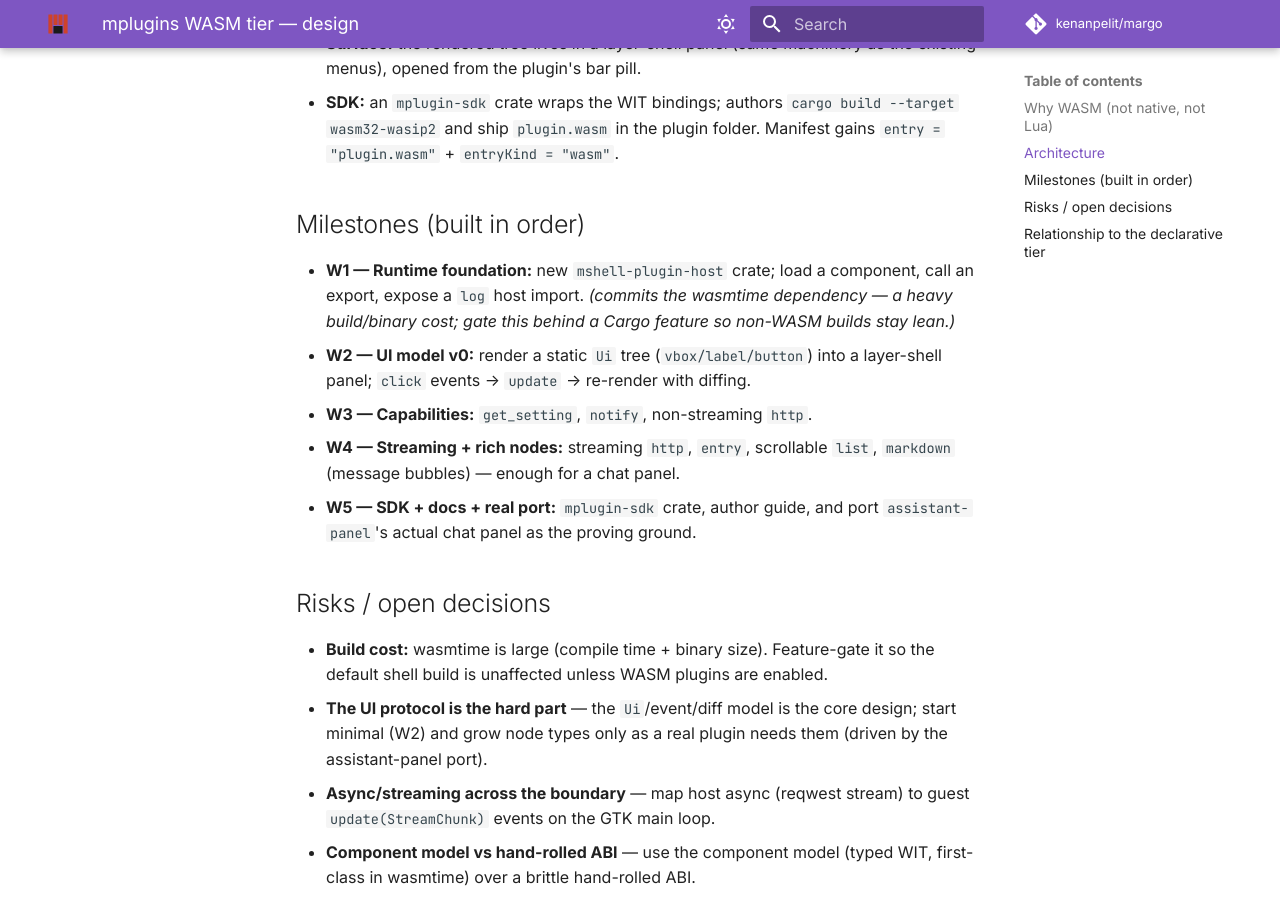
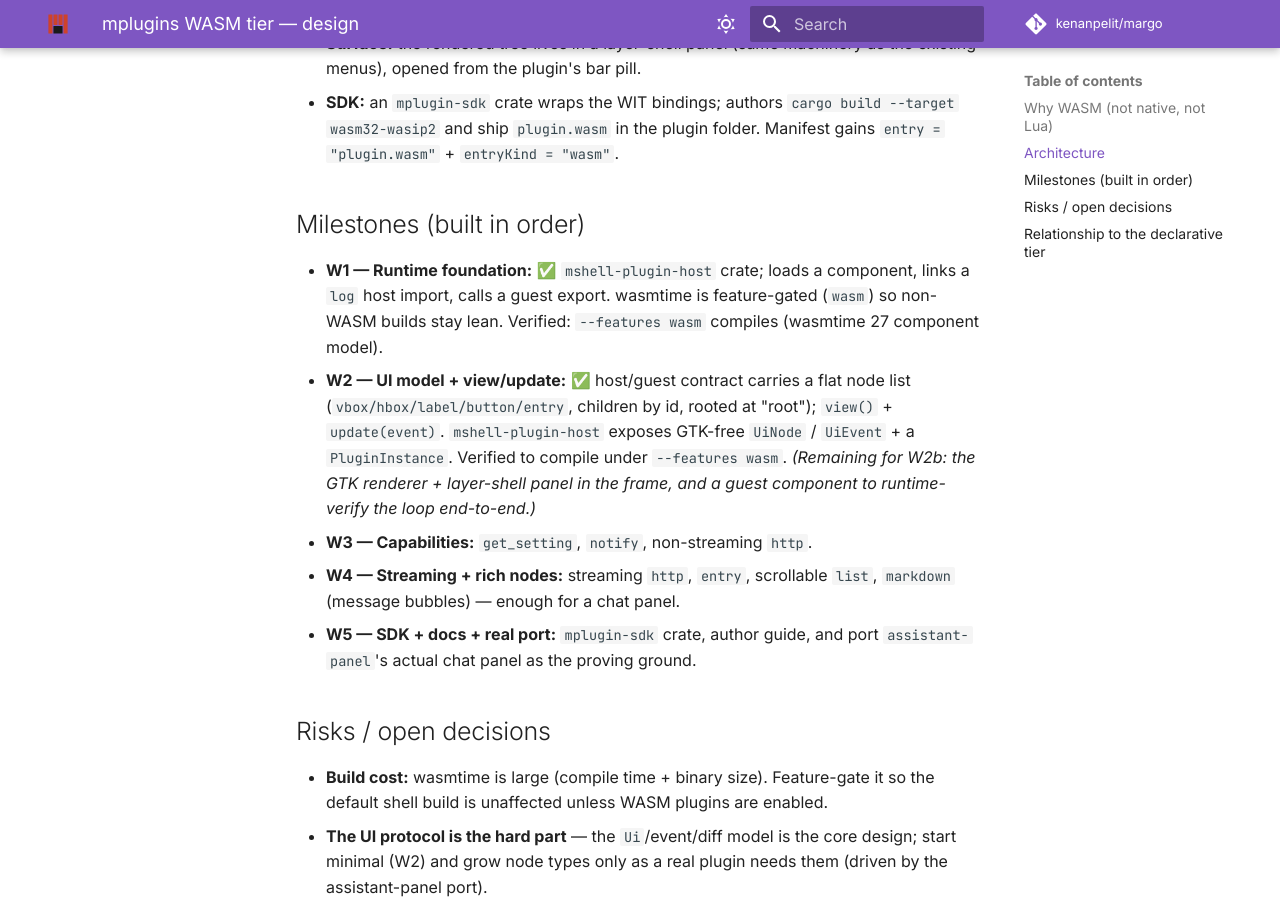
Before and after one commit to kenanpelit/margo, an MkDocs documentation site: the page built from docs/mplugins-wasm-design.md, in a window 1280 px wide and 900 px high, scrolled down 1143 px. Built offline with MkDocs 1.6.1 and Material for MkDocs 9.7.7, drawn with Linux system fonts in a browser that asks for light colours; comment, search, counter and statistics services are not loaded.

Commit message:
docs: mark WASM W1 + W2 done (verified under --features wasm)
Co-Authored-By: Claude Opus 4.7 <noreply@anthropic.com>

```diff
--- a/docs/mplugins-wasm-design.md
+++ b/docs/mplugins-wasm-design.md
@@ -46,12 +46,16 @@ plugin.wasm (guest, sandboxed)            mshell (host, GTK)
 
 ## Milestones (built in order)
 
-- **W1 — Runtime foundation:** new `mshell-plugin-host` crate; load a component,
-  call an export, expose a `log` host import. *(commits the wasmtime dependency —
-  a heavy build/binary cost; gate this behind a Cargo feature so non-WASM builds
-  stay lean.)*
-- **W2 — UI model v0:** render a static `Ui` tree (`vbox/label/button`) into a
-  layer-shell panel; `click` events → `update` → re-render with diffing.
+- **W1 — Runtime foundation:** ✅ `mshell-plugin-host` crate; loads a component,
+  links a `log` host import, calls a guest export. wasmtime is feature-gated
+  (`wasm`) so non-WASM builds stay lean. Verified: `--features wasm` compiles
+  (wasmtime 27 component model).
+- **W2 — UI model + view/update:** ✅ host/guest contract carries a flat node
+  list (`vbox/hbox/label/button/entry`, children by id, rooted at "root");
+  `view()` + `update(event)`. `mshell-plugin-host` exposes GTK-free `UiNode` /
+  `UiEvent` + a `PluginInstance`. Verified to compile under `--features wasm`.
+  *(Remaining for W2b: the GTK renderer + layer-shell panel in the frame, and a
+  guest component to runtime-verify the loop end-to-end.)*
 - **W3 — Capabilities:** `get_setting`, `notify`, non-streaming `http`.
 - **W4 — Streaming + rich nodes:** streaming `http`, `entry`, scrollable `list`,
   `markdown` (message bubbles) — enough for a chat panel.
```
